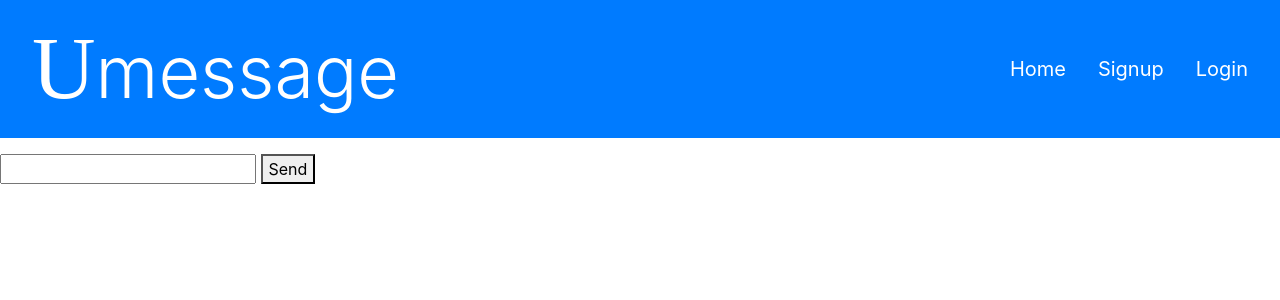
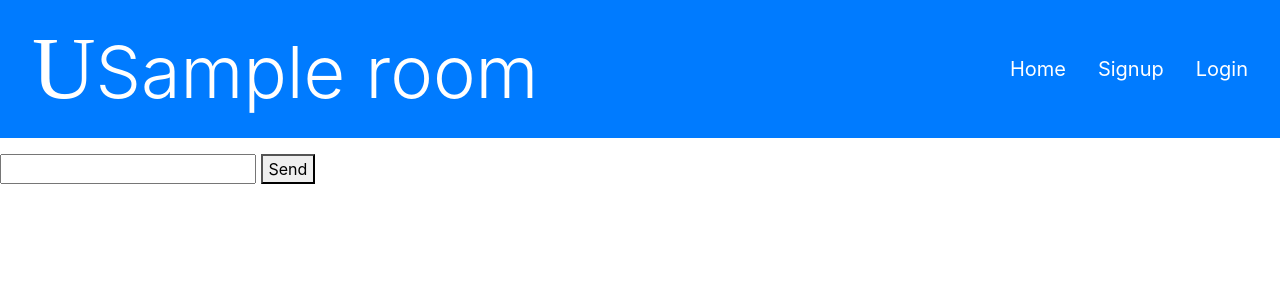
Before and after one commit to redsoxandy7/umass-chat, a Flask app: template templates/chat.html in a window 1280 px wide. Shown: the top 300 px of the page. Run offline with Flask 2, Linux system fonts and the light colour scheme; a user stored in the database is signed in; tables that the repository leaves empty hold one stand-in row (values such as "Sample post"); the template is opened without the code that fills it: most values are stand-ins (such as "Sample title", 1, 10 or a date in 2020); some libraries are stand-ins or nearby versions.

Commit message:
added configs

```diff
--- a/templates/chat.html
+++ b/templates/chat.html
@@ -10,7 +10,7 @@
     </head>
     <body>
         <nav class="navbar bg-primary">
-            <a href="#" class="display-3 text-white nav-link"><span class="display-2 letter">U</span>message</a>
+            <a href="#" class="display-3 text-white nav-link"><span class="display-2 letter">U</span>{{room}}</a>
             <ul class="nav">
                 <li class="nav-item"><a href={{ url_for('index')}}  class="text-white nav-link">Home</a></li>
                 <li class="nav-item"><a href={{ url_for('signup')}} class="text-white  nav-link">Signup</a></li>
```
